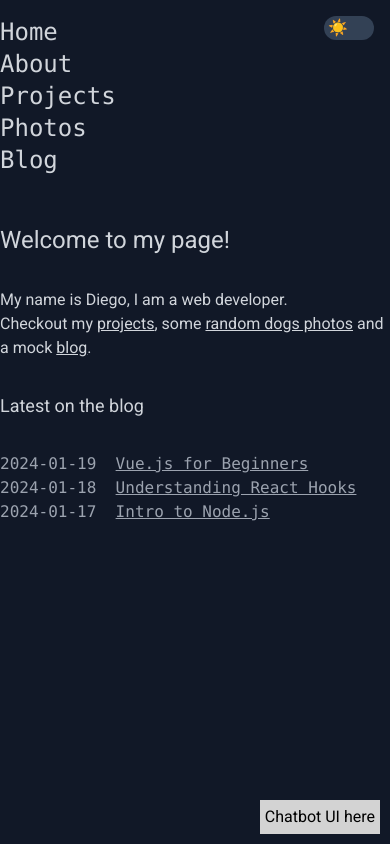
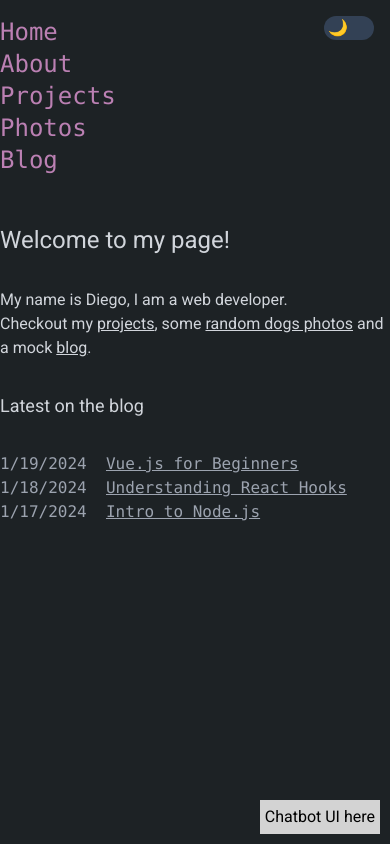
Before and after one commit to DiegodeSalles/blog-nextjs, a Next.js app: page / in a window 390 px wide. Built offline with nearby package versions, Linux system fonts and the light colour scheme; no server answers.

Commit message:
Changed the color scheme for dark/normal mode. Added information about the installation on the README.md file. Added some comments in case someone uses this project locally. Changed one page from dynamically rendered to static.

```diff
--- a/app/about/projects/components/projectlist.js
+++ b/app/about/projects/components/projectlist.js
@@ -4,24 +4,43 @@ import { Octokit } from "@octokit/core";
 
 export async function ProjectList() {
   try {
+    //  uncomment the following lines if you are not using an API Token from Github
+
+    // change the username to the user you want to access the repository list
+
+    // const userName = "username";
+    // const repoList = await fetch(
+    //   `https://api.github.com/users/${userName}/repos`
+    // );
+    // const data = await repoList.json();
+
+    // you'll also need to comment from this line
+
     const octokit = new Octokit({
       auth: process.env.GIT_API,
     });
     const { data } = await octokit.request("GET /users/{username}/repos", {
-      username: "diegodesalles",
+      username: process.env.GIT_USER,
     });
+
+    // to this line
     return (
       <ul className="grid md:grid-cols-2 gap-4">
         {data.map((repo) => (
           <li key={repo.id} className="mb-4">
             <Card className="font-mono h-full">
               <div className="flex justify-between items-center mb-4">
-                <Link href={repo.html_url} className="font-semibold">
+                <Link
+                  href={repo.html_url}
+                  className="font-semibold underline hover:dark:text-red-400"
+                >
                   {repo.name}
                 </Link>
                 <div>🌟 {repo.stargazers_count}</div>
               </div>
-              <div>{repo.description ?? "No description"}</div>
+              <div className="dark:text-[#99c794]">
+                {repo.description ?? "No description"}
+              </div>
             </Card>
           </li>
         ))}
--- a/app/blog/[slug]/page.js
+++ b/app/blog/[slug]/page.js
@@ -1,9 +1,16 @@
 import { notFound } from "next/navigation";
-import { getPost as getPostNotCached } from "@/lib/posts";
+import { getPost as getPostNotCached, getPosts } from "@/lib/posts";
 import { cache } from "react";
 import Link from "next/link";
 
 const getPost = cache(async (slug) => await getPostNotCached(slug));
+
+export async function generateStaticParams() {
+  const { posts } = await getPosts({ limit: 1000 });
+  return posts.map((post) => ({
+    slug: post.slug,
+  }));
+}
 
 export async function generateMetadata({ params }) {
   try {
--- a/app/blog/page.js
+++ b/app/blog/page.js
@@ -54,8 +54,12 @@ export default async function BlogPostsPage({ searchParams }) {
               >
                 {title}
               </Link>
-              <div className="text-gray-400 text-md mt-2">{description}</div>
-              <div className="text-gray-400 text-sm mt-2">{data}</div>
+              <div className="dark:text-gray-400 text-gray-600 text-md mt-2">
+                {description}
+              </div>
+              <div className="dark:text-gray-400 text-gray-500 text-sm mt-2">
+                {data}
+              </div>
             </li>
           );
         })}
--- a/app/globals.css
+++ b/app/globals.css
@@ -3,7 +3,7 @@
 @tailwind utilities;
 
 body {
-  @apply bg-white text-gray-700 container mx-auto dark:bg-gray-900 dark:text-gray-300 max-w-2xl transition-colors duration-700;
+  @apply bg-[#cdd3de] text-gray-700 container mx-auto dark:bg-[#1d2225] dark:text-gray-300 max-w-2xl transition-colors duration-700;
 }
 
 hr {
--- a/app/page.js
+++ b/app/page.js
@@ -42,11 +42,11 @@ export default async function Home() {
         <ul className="font-mono">
           {posts.map((post) => (
             <li key={post.slug}>
-              <span className="text-gray-400">
-                {post.frontmatter.date}&nbsp;{" "}
+              <span className="dark:text-gray-400 text-gray-500">
+                {new Date(post.frontmatter.date).toLocaleDateString()}&nbsp;{" "}
                 <Link
                   href={`/blog/${post.slug}`}
-                  className="underline hover:text-red-400 dark:hover:text-blue-400"
+                  className="underline dark:text-gray-400 text-gray-600 hover:text-red-400 dark:hover:text-[#99c794]"
                 >
                   {post.frontmatter.title}
                 </Link>
--- a/components/dark-mode.js
+++ b/components/dark-mode.js
@@ -20,10 +20,10 @@ export default function DarkMode({ defaultTheme }) {
       >
         <span
           className={`duration-200 ${
-            theme === "light" ? "translate-x-[21px]" : ""
+            theme !== "dark" ? "translate-x-[21px]" : ""
           }`}
         >
-          {theme === "dark" ? "☀️" : "🌙"}
+          {theme === "dark" ? "🌙" : "☀️"}
         </span>
       </span>
     </label>
--- a/components/header.js
+++ b/components/header.js
@@ -11,7 +11,7 @@ export default function Header() {
         <div className="hidden md:block">
           <Link
             href="/"
-            className="font-mono text-xl hover:dark:text-blue-400 hover:text-red-400"
+            className="font-mono text-xl dark:text-[#ecc856] hover:dark:text-blue-400 hover:text-red-400"
           >
             Diego de Salles
           </Link>
--- a/components/navigation.js
+++ b/components/navigation.js
@@ -3,10 +3,13 @@ import styles from "./navigation.module.css";
 
 export function Navigation() {
   return (
-    <nav className="font-mono">
+    <nav className="font-mono dark:text-[#bb80b3]">
       <ul className="flex justify-center md:space-x-4 flex-col md:flex-row w-full">
         <li>
-          <Link href="/" className={`${styles.link} inline md:hidden`}>
+          <Link
+            href="/"
+            className={`${styles.link} dark:hover:bg-[#363f45] dark:hover:text-[#de605b] inline md:hidden`}
+          >
             Home
           </Link>
         </li>
--- a/components/navigation.module.css
+++ b/components/navigation.module.css
@@ -1,3 +1,3 @@
 .link {
-  @apply md:p-2 hover:bg-gray-200 hover:text-gray-700 text-2xl md:text-base;
+  @apply md:p-2 hover:bg-[#363f45] hover:text-[#de605b] text-2xl md:text-base;
 }
--- a/components/pagination.js
+++ b/components/pagination.js
@@ -21,7 +21,7 @@ export default function Pagination({ pageCount }) {
         return (
           <li key={pageNumber}>
             <Link
-              className={`${
+              className={`hover:dark:text-red-400 hover:text-blue-400 ${
                 pageNumber === page
                   ? "decoration-gray-400 underline-offset-4 underline decoration-4"
                   : ""
--- a/hooks/use-server-dark-mode.js
+++ b/hooks/use-server-dark-mode.js
@@ -1,5 +1,7 @@
+// comment this line to make most pages static, but remove the dark mode feature
 import { cookies } from "next/headers";
 
+// also need to change the parameter to just defaultTheme
 const useServerDarkMode = (defaultTheme = "dark") => {
   return cookies().get("theme")?.value ?? defaultTheme;
 };
--- a/package.json
+++ b/package.json
@@ -20,7 +20,8 @@
     "react": "^18",
     "react-cookie": "^7.1.4",
     "react-dom": "^18",
-    "react-error-boundary": "^4.0.13"
+    "react-error-boundary": "^4.0.13",
+    "sharp": "^0.33.3"
   },
   "devDependencies": {
     "@tailwindcss/typography": "^0.5.12",
```
Also changed, not shown: 2 other files (tests, documents, lock files or other folders).
